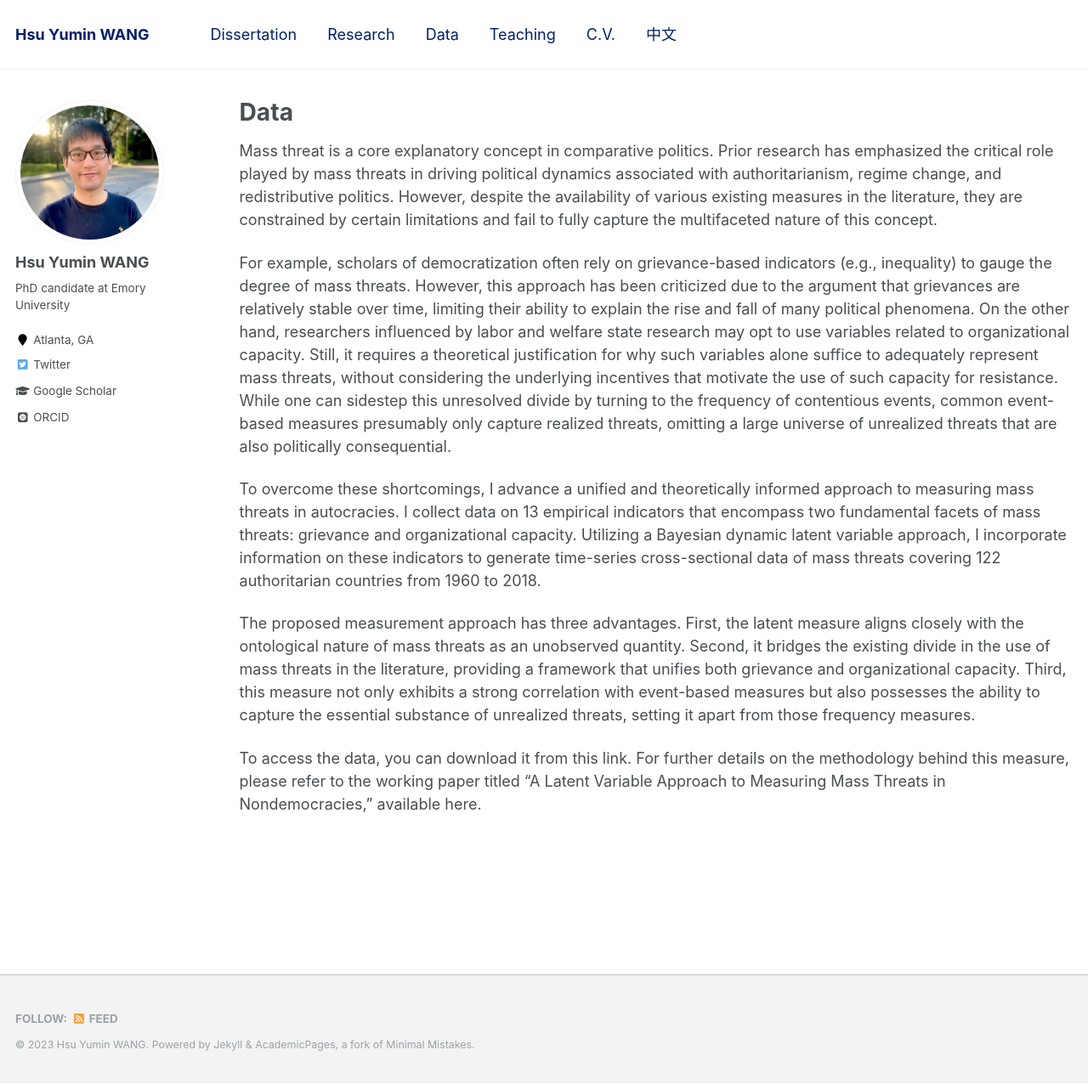
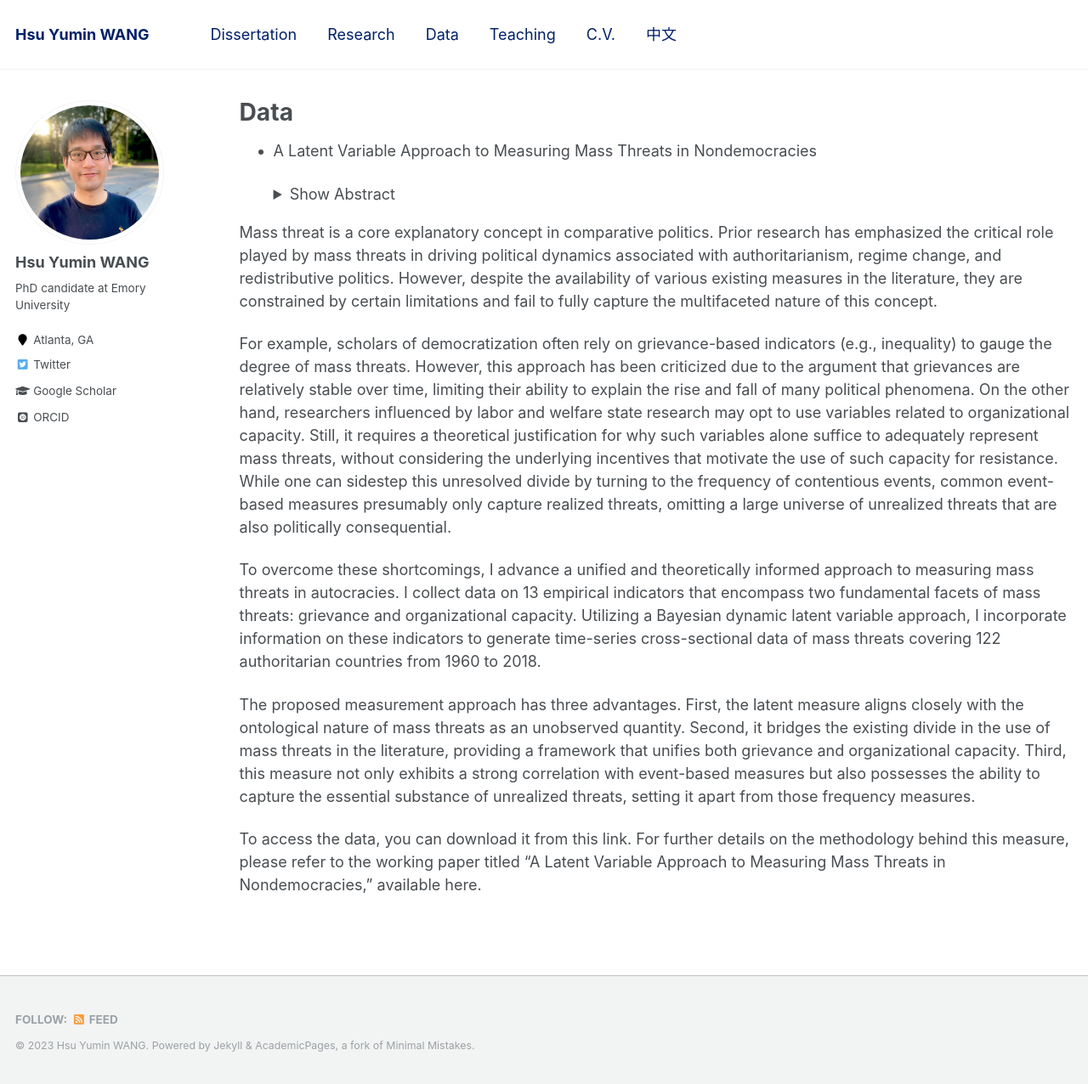
Before and after one commit to hsuyumin/hsuyumin.github.io, a Jekyll site: the page built from _pages/data.md, in a window 1280 px wide and 1276 px high. Shown: the whole window at 85% size. Built offline with Jekyll 4.4.1, drawn with Linux system fonts in a browser that asks for light colours; some web fonts are replaced.

Commit message:
Update data.md

```diff
--- a/_pages/data.md
+++ b/_pages/data.md
@@ -6,6 +6,14 @@ author_profile: true
 redirect_from:
   - /data
 ---
+
+* A Latent Variable Approach to Measuring Mass Threats in Nondemocracies
+
+    <details>
+      <summary>Show Abstract</summary>
+
+      Mass threat is a critical factor in explaining regime change and various political outcomes of authoritarian politics. However, the literature to date is divided over how to measure it in cross-national research. To measure mass threats, while some prior studies rely on measures related to economic grievances, others emphasize the aspect of organizational capacity of mass mobilization. Moreover, substantial data missingness remains a common problem of the existing measures of mass threats. In this paper, I propose a more comprehensive, latent measure of mass threats in non-democracies that seeks to bridge the divide. Utilizing a Bayesian dynamic latent variable approach, the model synthesizes information on manifest indicators from the two facets, generating time-series cross-sectional data of mass threats covering 122 authoritarian countries from 1960 to 2018. I conduct several checks to demonstrate the validity of the new measure and use it to replicate Svolik’s (2013) central results of the inverted U-shaped relationship between mass threats and military intervention.
+    </details>
 
 Mass threat is a core explanatory concept in comparative politics. Prior research has emphasized the critical role played by mass threats in driving political dynamics associated with authoritarianism, regime change, and redistributive politics. However, despite the availability of various existing measures in the literature, they are constrained by certain limitations and fail to fully capture the multifaceted nature of this concept.
 
```
